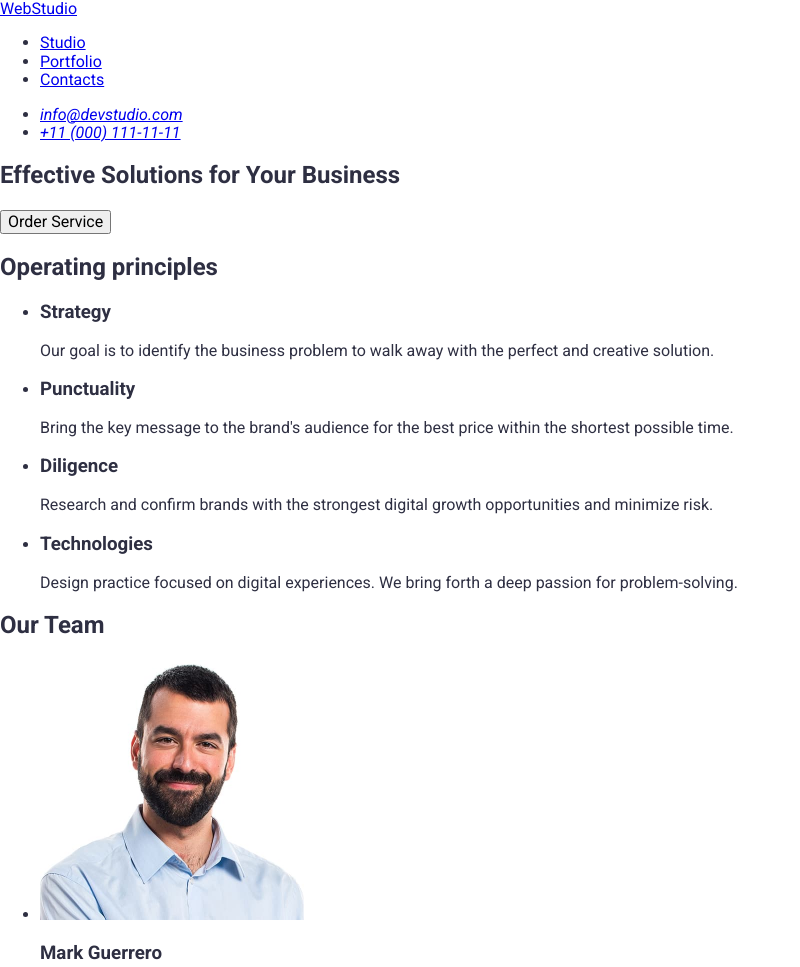
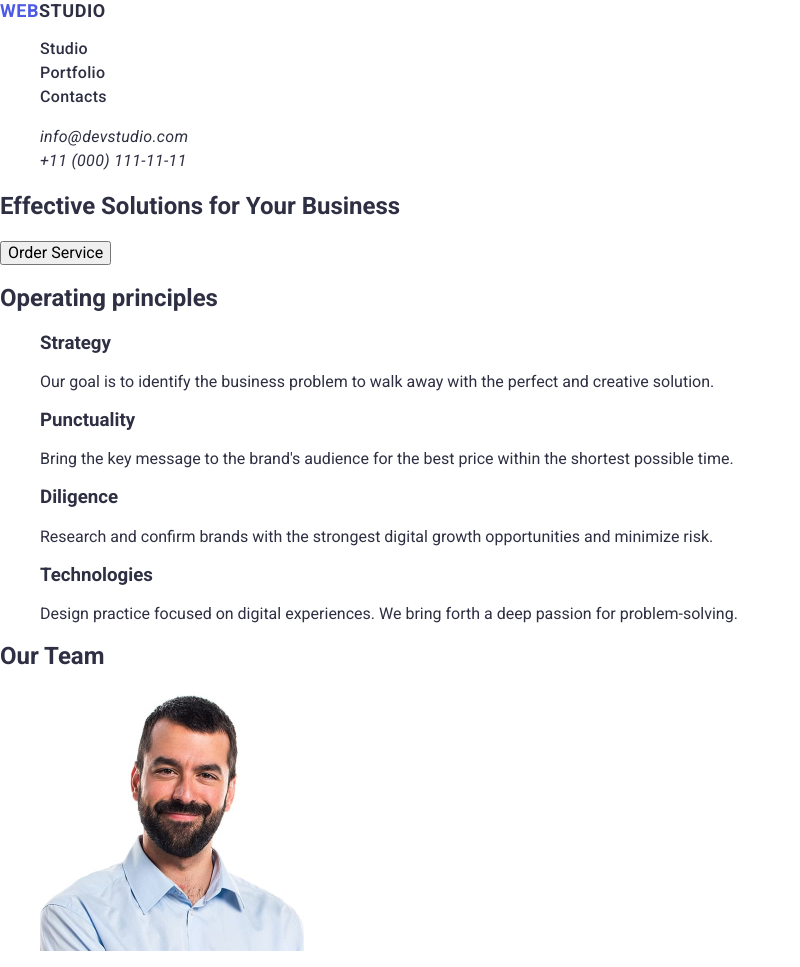
Before and after one commit to SerhiiKutovyi/goit-120-markup-hw-02, a plain HTML site: page index.html in a window 1280 px wide. Shown: the top 967 px of the page, without its empty margins (0-800 px from the left). Drawn offline with nearby package versions, Linux system fonts and the light colour scheme.

Commit message:
added styles css header

```diff
--- a/css/styles.css
+++ b/css/styles.css
@@ -1,5 +1,61 @@
 body {
   font-family: 'Roboto', 'Raleway ', sans-serif;
+  font-size: 16px;
   color: #2e2f42;
   background-color: #ffffff;
 }
+
+ul,
+ol {
+  list-style-type: none;
+}
+
+a {
+  text-decoration: none;
+}
+
+/* ---------------------------------   Header  ----------------------------------- */
+.logo {
+  font-weight: 700;
+  font-size: 18px;
+
+  /* line-height: 21px; */
+  line-height: 1.16667;
+  letter-spacing: 0.03em;
+  text-transform: uppercase;
+  color: #2e2f42;
+}
+
+.logo-web {
+  color: #4d5ae5;
+}
+
+.nav-list a {
+  font-weight: 500;
+  font-size: 16px;
+
+  /* line-height: 24px; */
+  line-height: 1.5;
+  letter-spacing: 0.02em;
+
+  color: #2e2f42;
+}
+.nav-list a:hover,
+.nav-list a:focus {
+  color: #404bbf;
+}
+
+.address-link {
+  font-weight: 400;
+  font-size: 16px;
+
+  /* line-height: 24px; */
+  line-height: 1.5;
+  letter-spacing: 0.02em;
+
+  color: #2e2f42;
+}
+.address-link:hover,
+.address-link:focus {
+  color: #404bbf;
+}
--- a/index.html
+++ b/index.html
@@ -19,17 +19,27 @@
   <body>
     <header>
       <nav>
-        <a href="./index.html">WebStudio</a>
-        <ul>
+        <a class="logo" href="./index.html"
+          ><span class="logo-web">Web</span>Studio</a
+        >
+        <ul class="nav-list">
           <li><a href="./Studio">Studio</a></li>
           <li><a href="./portfolio">Portfolio</a></li>
           <li><a href="./contacts">Contacts</a></li>
         </ul>
       </nav>
-      <address>
-        <ul>
-          <li><a href="mailto:info@devstudio.com">info@devstudio.com</a></li>
-          <li><a href="tel:+110001111111">+11 (000) 111-11-11</a></li>
+      <address class="address">
+        <ul class="address-list">
+          <li class="address-item">
+            <a class="address-link" href="mailto:info@devstudio.com"
+              >info@devstudio.com</a
+            >
+          </li>
+          <li class="address-item">
+            <a class="address-link" href="tel:+110001111111"
+              >+11 (000) 111-11-11</a
+            >
+          </li>
         </ul>
       </address>
     </header>
```
